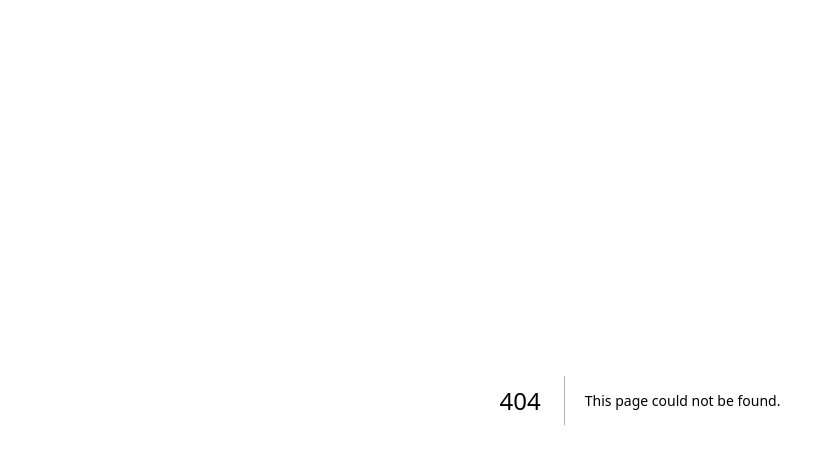
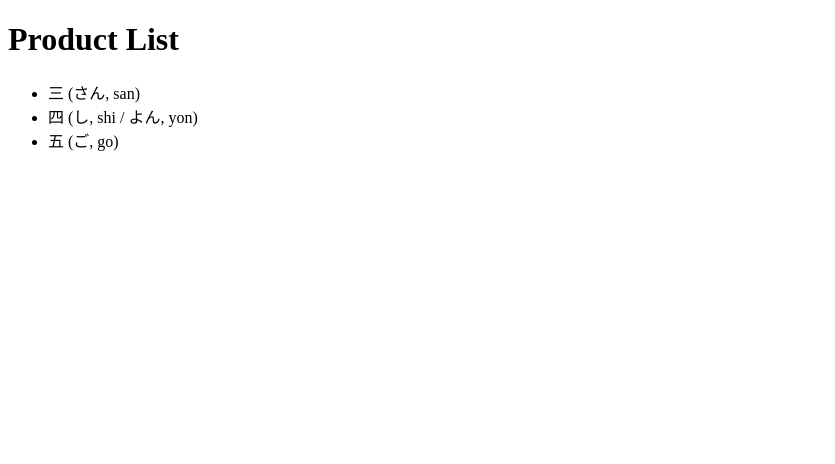
Before and after one commit to RaviAzzuraPutra/belajar-nextjs, a Next.js app: page /products in a window 1280 px wide. Before the commit this address had no page. Shown: the top 464 px of the page, without its empty margins (0-835 px from the left). Built offline with nearby package versions, Linux system fonts and the light colour scheme.

Commit message:
Dynamic Routes

```diff
--- /dev/null
+++ b/src/app/products/page.tsx
@@ -0,0 +1,19 @@
+export default function ProductList() {
+    return (
+        <div>
+            <h1>Product List</h1>
+            <ul>
+                <li>
+                    三 (さん, san)
+                </li>
+                <li>
+                    四 (し, shi / よん, yon)
+                </li>
+                <li>
+                    五 (ご, go)
+                </li>
+            </ul>
+        </div>
+
+    )
+}
```
Also changed, not shown: src/app/products/[productid]/page.tsx (added, +11 -0 lines).
